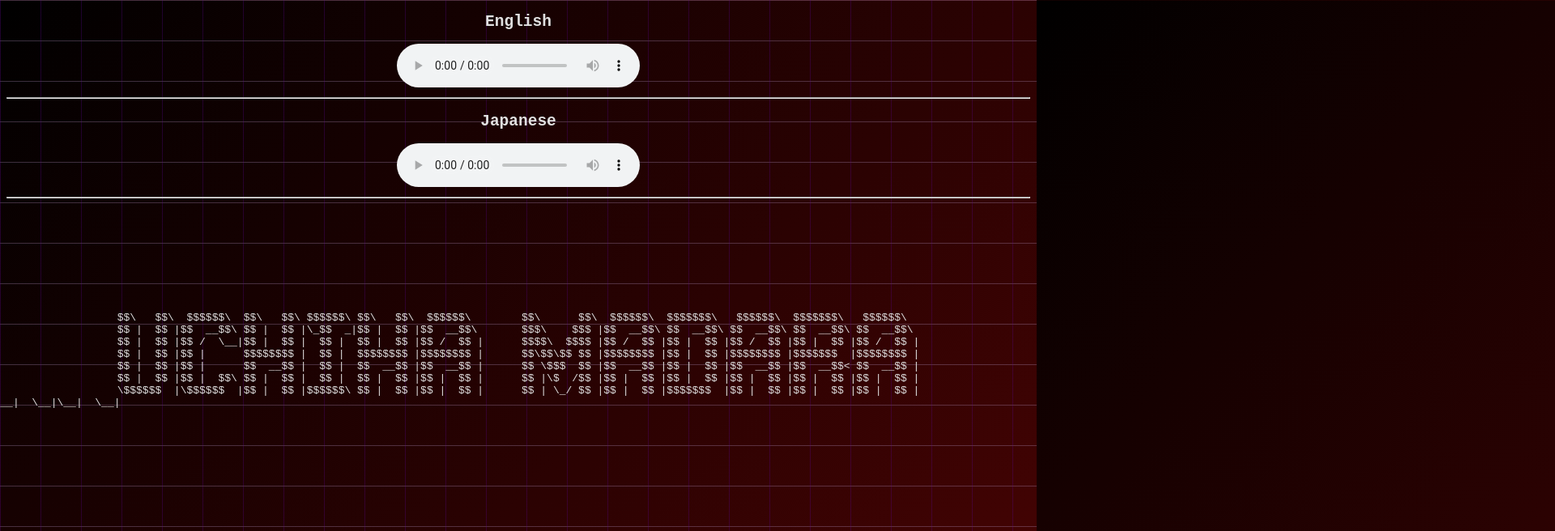
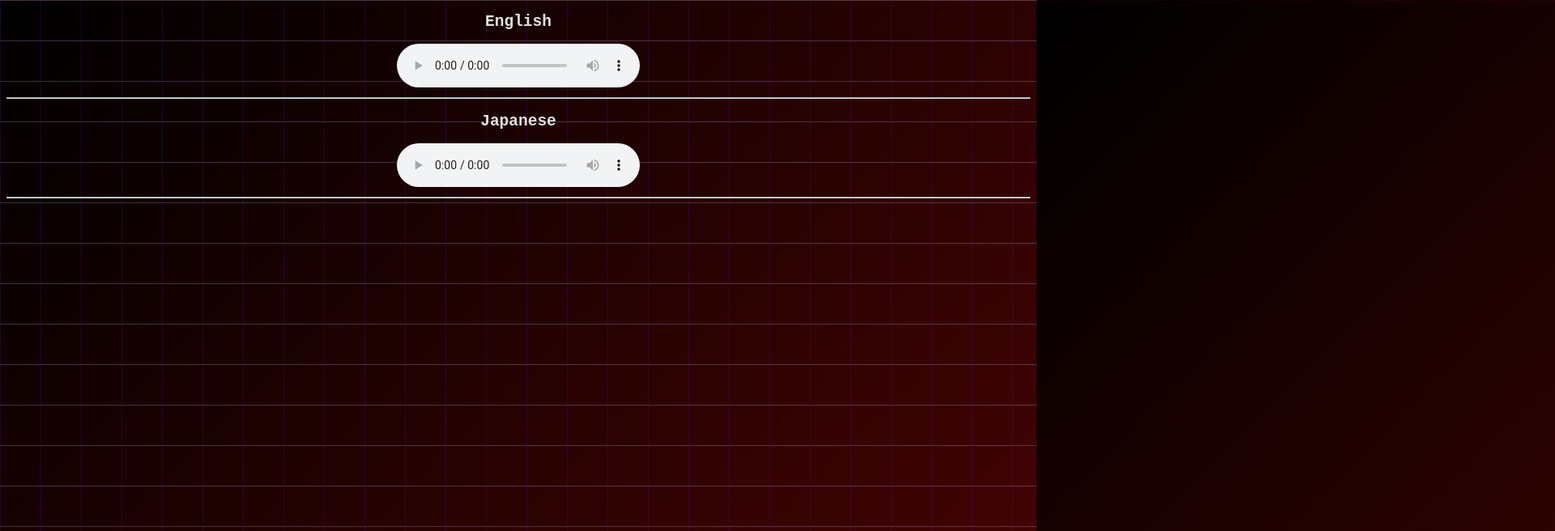
Before and after one commit to XQ7RZ999/Uchiha-Madara, a plain HTML site: page index.html in a window 1280 px wide. Shown: the top 656 px of the page at 81% size, 1920 px wide, since content can reach past the window. Drawn offline with Linux system fonts and the light colour scheme.

Commit message:
Update index.html

```diff
--- a/index.html
+++ b/index.html
@@ -79,14 +79,7 @@
       <hr>
        <div class="center-text">
   <pre>
-$$\   $$\  $$$$$$\  $$\   $$\ $$$$$$\ $$\   $$\  $$$$$$\        $$\      $$\  $$$$$$\  $$$$$$$\   $$$$$$\  $$$$$$$\   $$$$$$\
-$$ |  $$ |$$  __$$\ $$ |  $$ |\_$$  _|$$ |  $$ |$$  __$$\       $$$\    $$$ |$$  __$$\ $$  __$$\ $$  __$$\ $$  __$$\ $$  __$$\
-$$ |  $$ |$$ /  \__|$$ |  $$ |  $$ |  $$ |  $$ |$$ /  $$ |      $$$$\  $$$$ |$$ /  $$ |$$ |  $$ |$$ /  $$ |$$ |  $$ |$$ /  $$ |
-$$ |  $$ |$$ |      $$$$$$$$ |  $$ |  $$$$$$$$ |$$$$$$$$ |      $$\$$\$$ $$ |$$$$$$$$ |$$ |  $$ |$$$$$$$$ |$$$$$$$  |$$$$$$$$ |
-$$ |  $$ |$$ |      $$  __$$ |  $$ |  $$  __$$ |$$  __$$ |      $$ \$$$  $$ |$$  __$$ |$$ |  $$ |$$  __$$ |$$  __$$< $$  __$$ |
-$$ |  $$ |$$ |  $$\ $$ |  $$ |  $$ |  $$ |  $$ |$$ |  $$ |      $$ |\$  /$$ |$$ |  $$ |$$ |  $$ |$$ |  $$ |$$ |  $$ |$$ |  $$ |
-\$$$$$$  |\$$$$$$  |$$ |  $$ |$$$$$$\ $$ |  $$ |$$ |  $$ |      $$ | \_/ $$ |$$ |  $$ |$$$$$$$  |$$ |  $$ |$$ |  $$ |$$ |  $$ |
- \______/  \______/ \__|  \__|\______|\__|  \__|\__|  \__|      \__|     \__|\__|  \__|\_______/ \__|  \__|\__|  \__|\__|  \__|
+
   </pre>
 </div>
 
```
